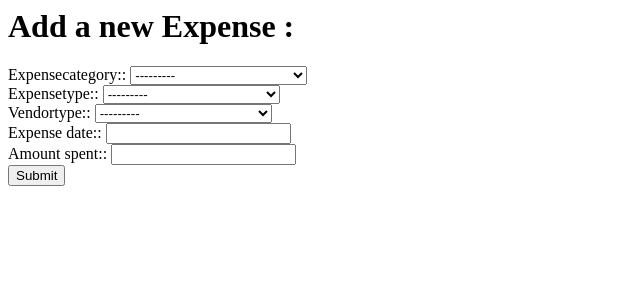
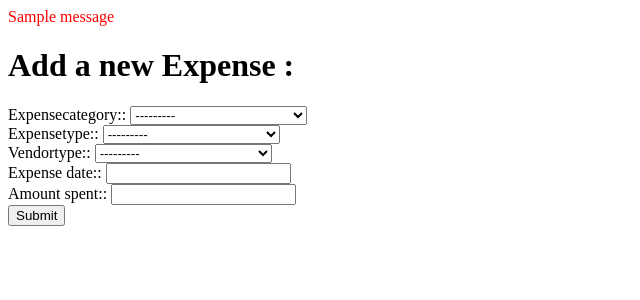
Before and after one commit to sajay/track_expenses, a Django app: page /add_expense/ in a window 1280 px wide. Shown: the top 300 px of the page, without its empty margins (0-640 px from the left). Run offline with Django 3.2, Linux system fonts and the light colour scheme; tables that the repository leaves empty hold one stand-in row (Sample ...); one stand-in notice (Sample message) is shown.

Commit message:
Integrate messages

```diff
--- a/templates/add_expense.html
+++ b/templates/add_expense.html
@@ -4,6 +4,19 @@
         <title>Manage Expenses</title>
     </head>
 
+   <style>
+   p {
+       color:red;
+       text-align:left;
+   }
+  </style>
+
+    {% if messages %}
+      {% for message in messages %}
+
+      <p>   {{ message }} </p>
+      {% endfor  %}
+    {% endif %}
     <body>
        <h1> Add a new Expense  : </h1>
        {% if form.errors %}
```
